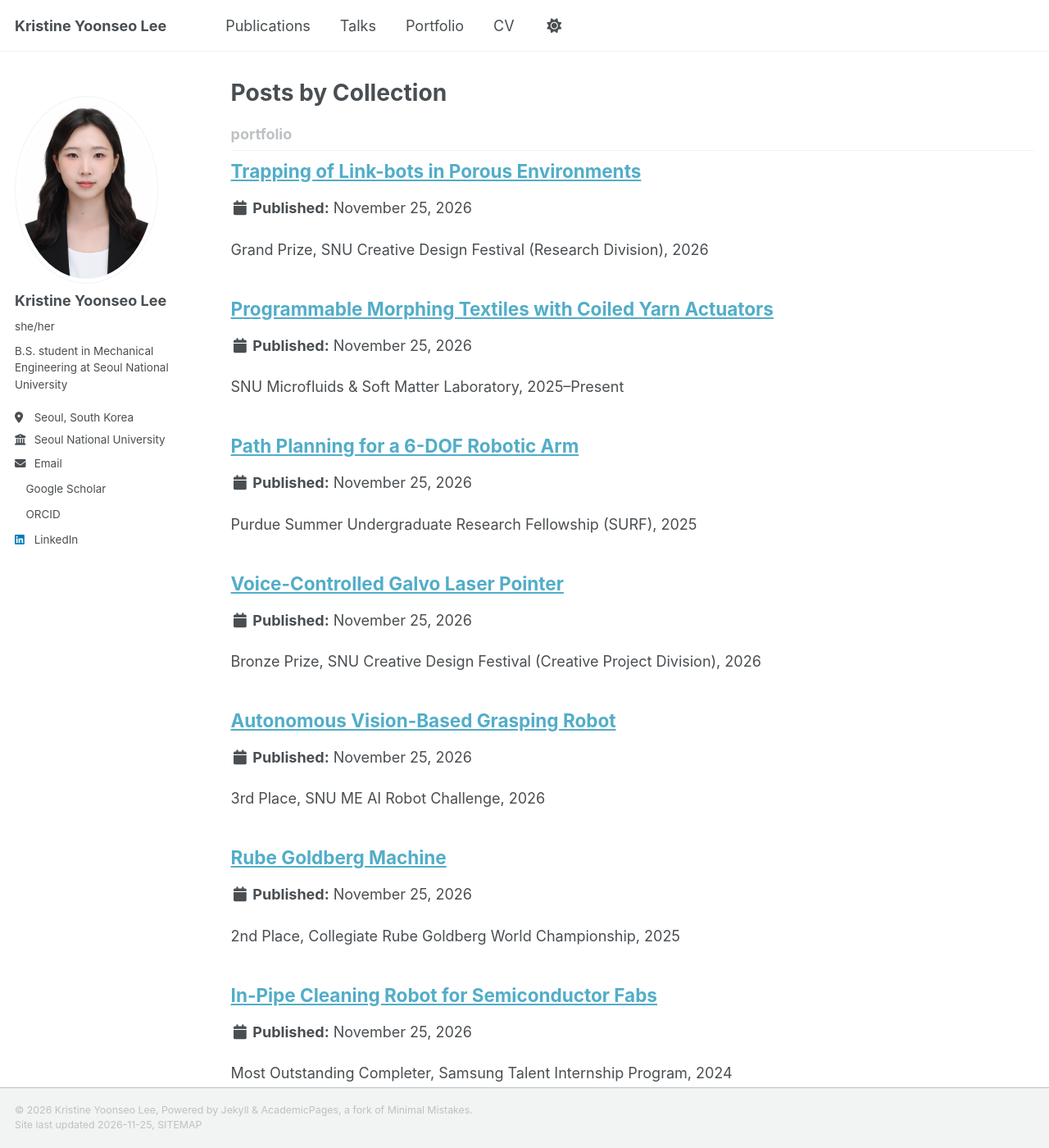
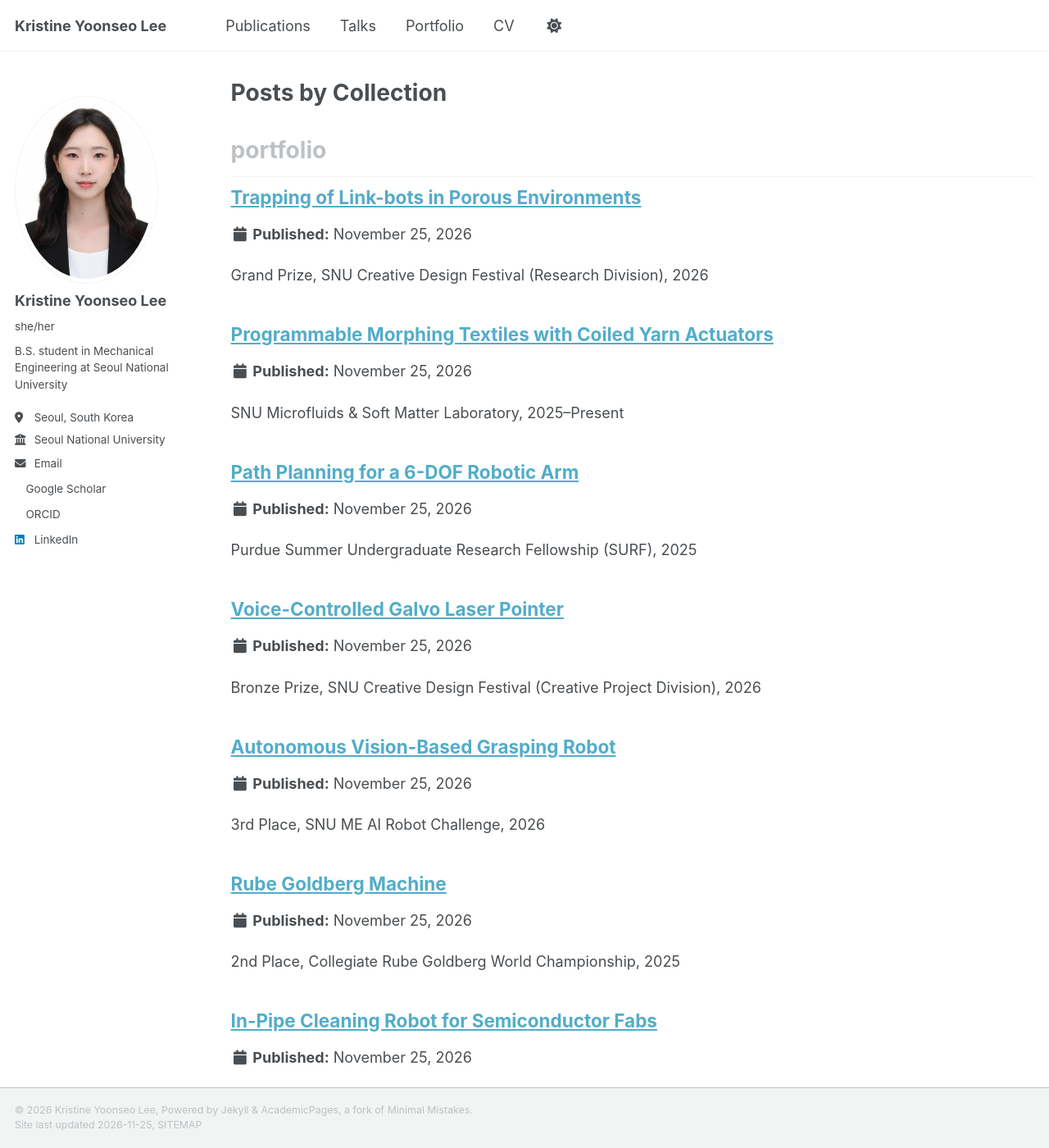
Before and after one commit to kristineyslee/kristineyslee.github.io, a Jekyll site: the page built from _pages/collection-archive.html, in a window 1280 px wide and 1400 px high. Shown: the whole window at 82% size. Built offline with Jekyll 4.4.1, drawn with Linux system fonts in a browser that asks for light colours; a style sheet for code colours, icons or effects is not loaded.

Commit message:
Update main.scss

```diff
--- a/assets/css/main.scss
+++ b/assets/css/main.scss
@@ -65,3 +65,12 @@
   width: 100%;
   height: auto;
 }
+
+/* Publications & Talks: larger section and item titles */
+.archive > h2 {
+  font-size: 1.563em;
+}
+.archive > h3 {
+  font-size: 1.25em;
+  margin-top: 1.5em;
+}
```
